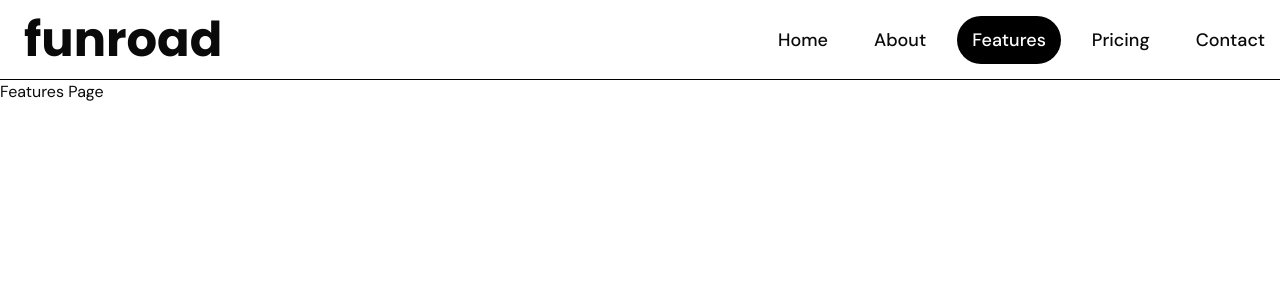
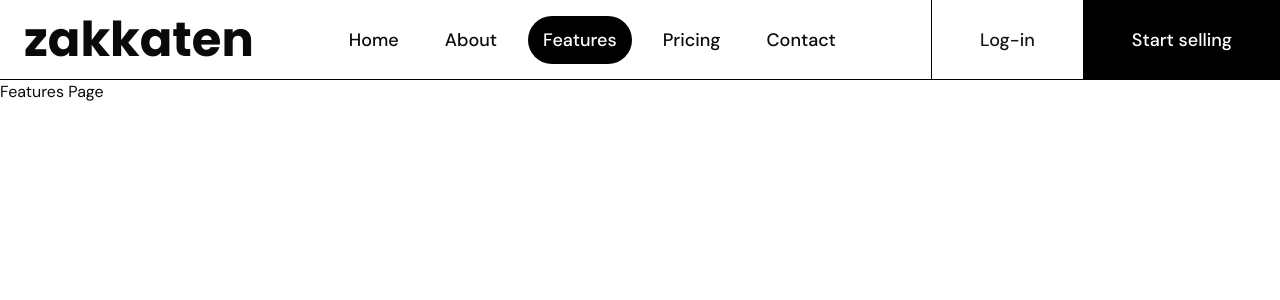
Before and after one commit to r2adio/zakkaten, a Next.js app: page /features in a window 1280 px wide. Shown: the top 300 px of the page. Built offline with nearby package versions, Linux system fonts and the light colour scheme.

Commit message:
add login and start selling btn

```diff
--- a/src/app/(home)/navbar.tsx
+++ b/src/app/(home)/navbar.tsx
@@ -44,7 +44,7 @@ export const Navbar = () => {
     <nav className="h-20 flex border-b justify-between font-medium bg-white">
       <Link href="/" className="pl-6 flex items-center">
         <span className={cn("text-5xl font-semibold", poppins.className)}>
-          funroad
+          zakkaten
         </span>
       </Link>
 
@@ -59,6 +59,22 @@ export const Navbar = () => {
           </NavbarItem>
         ))}
       </div>
+
+      <div className="hidden lg:flex">
+        <Button
+          asChild
+          variant="secondary"
+          className="border-l border-t-0 border-b-0 border-r-0 px-12 h-full rounded-none bg-white hover:bg-pink-400 transition-colors text-lg"
+        >
+          <Link href="/sign-in">Log-in</Link>
+        </Button>
+        <Button
+          asChild
+          className="border-l border-t-0 border-b-0 border-r-0 px-12 h-full rounded-none bg-black text-white hover:bg-pink-400 hover:text-black transition-colors text-lg"
+        >
+          <Link href="/sign-up">Start selling</Link>
+        </Button>
+      </div>
     </nav>
   );
 };
```
